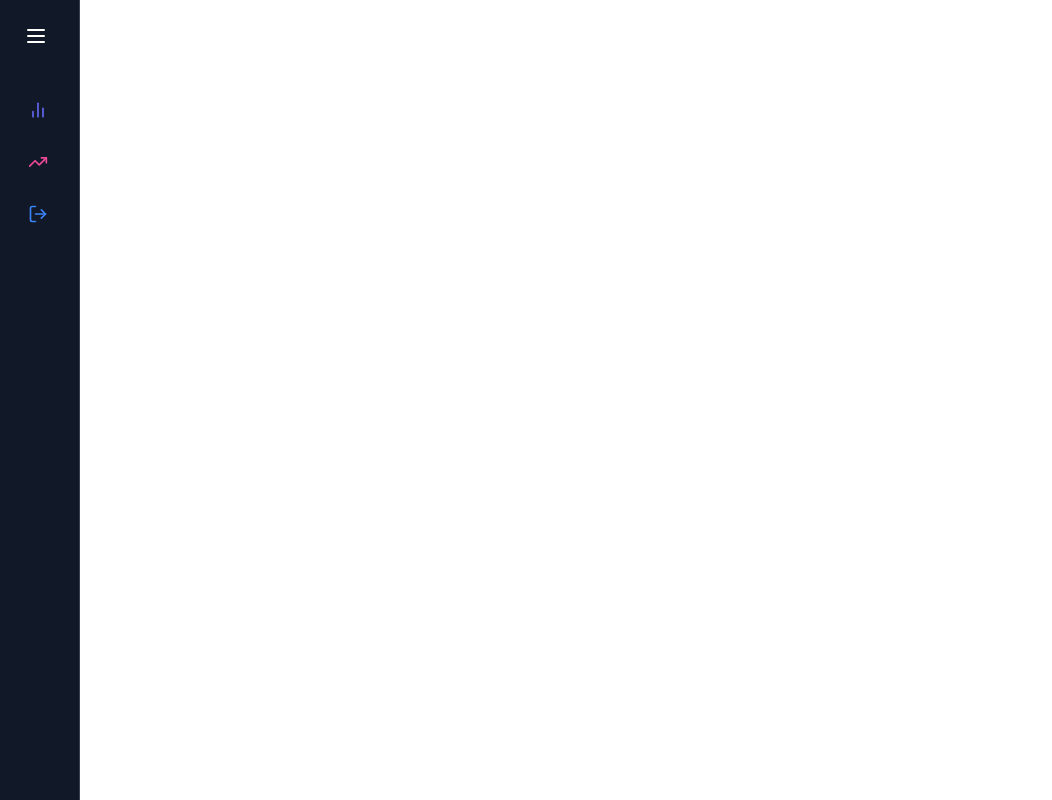
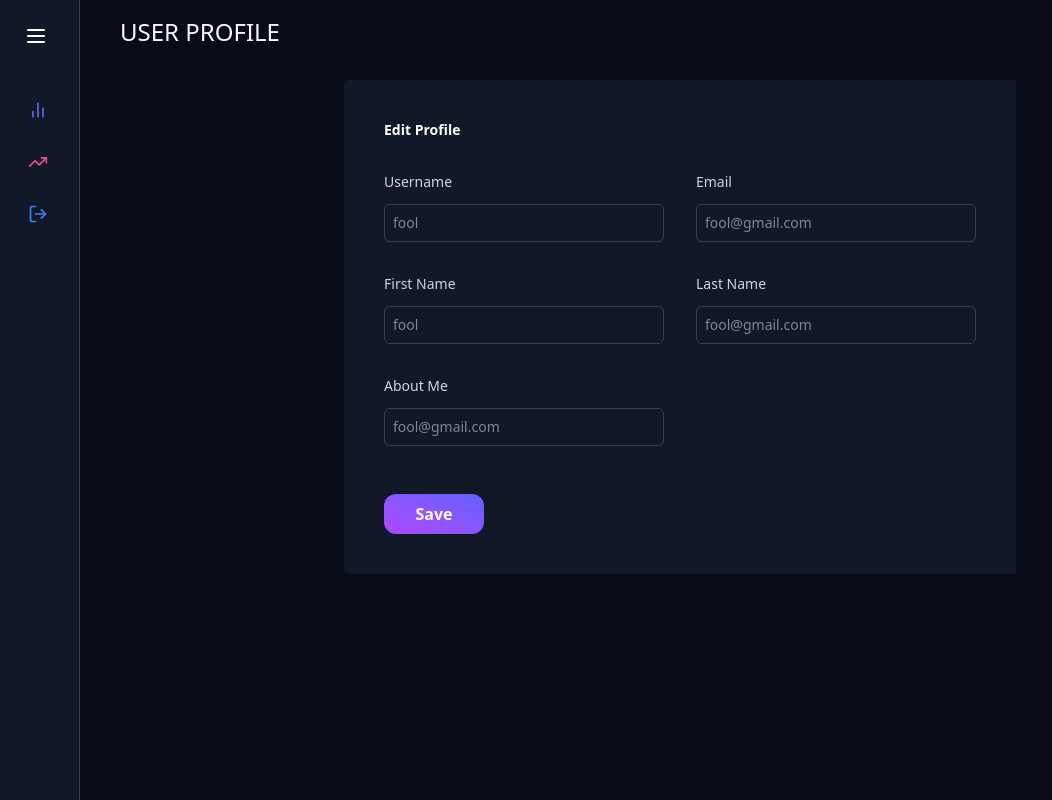
Before and after one commit to foolcodes/journey, a React (Vite) app: page /signout in a window 1280 px wide. Before the commit this address had no page. Shown: the whole page, without its empty margins (0-1052 px from the left). Built offline with nearby package versions, Linux system fonts and the light colour scheme.

Commit message:
Added the signout page will now work on the profile picture upload section

```diff
--- a/src/App.jsx
+++ b/src/App.jsx
@@ -6,14 +6,11 @@ import Register from "./components/Register";
 import Overview from "./components/Overview";
 import Challenges from "./components/Challenges";
 import Sidebar from "./components/Sidebar";
+import Signout from "./components/Signout";
 
 const App = () => {
   const location = useLocation();
-
-  // Define routes where Sidebar should not be shown
   const noSidebarRoutes = ["/", "/login", "/register"];
-
-  // Check if current route requires Sidebar
   const showSidebar = !noSidebarRoutes.includes(location.pathname);
 
   return (
@@ -25,6 +22,7 @@ const App = () => {
         <Route exact path="/register" element={<Register />} />
         <Route exact path="/overview" element={<Overview />} />
         <Route exact path="/challenges" element={<Challenges />} />
+        <Route exact path="/signout" element={<Signout />} />
       </Routes>
     </div>
   );
--- a/src/components/Challenges/index.jsx
+++ b/src/components/Challenges/index.jsx
@@ -18,10 +18,10 @@ const Challenges = () => {
   };
 
   return (
-    <div className="w-full h-screen bg-[#080C18] font-semibold p-10 pt-4">
+    <div className="w-full h-screen bg-[#080C18] p-10 pt-4">
       <div className="flex justify-between">
-        <h1 data-aos="fade-down" className="text-white text-3xl">
-          Challenges
+        <h1 data-aos="fade-down" className="text-gray-50 text-2xl">
+          CHALLENGES
         </h1>
         <button
           onClick={() => toggleChalengeModal(true)}
--- a/src/components/Note/index.jsx
+++ b/src/components/Note/index.jsx
@@ -14,7 +14,9 @@ const Note = ({ achieve = "" }) => {
       data-aos="fade-left"
       className="bg-gray-900 border border-gray-700 rounded-xl p-4 max-w-[22vw]"
     >
-      <h1 className="gradient-text text-2xl mb-3">Aim of the Challenge</h1>
+      <h1 className="gradient-text text-2xl mb-3 font-semibold">
+        Aim of the Challenge
+      </h1>
       <textarea
         placeholder="-> Be consistent
 
--- /dev/null
+++ b/src/components/Signout/index.jsx
@@ -0,0 +1,65 @@
+const Signout = () => {
+  return (
+    <div className="bg-[#080C18] h-screen w-full p-10 pt-4">
+      <h1 className="text-gray-50 text-2xl">USER PROFILE</h1>
+      <div className="flex justify-center items-center">
+        <div className="bg-[#111827] p-10 mt-8 rounded-l">
+          <h1 className="text-white font-semibold text-sm mb-8">
+            Edit Profile
+          </h1>
+          <form>
+            <div className="flex justify-between w-[70%] mb-8">
+              <div>
+                <h2 className="text-gray-300 text-sm mb-3">Username</h2>
+                <input
+                  placeholder="fool"
+                  type="text"
+                  className="w-70 mr-8 border border-gray-700 bg-transparent text-gray-100 text-sm focus:outline-none p-2 rounded-md"
+                />
+              </div>
+              <div>
+                <h2 className="text-gray-300 text-sm mb-3">Email</h2>
+                <input
+                  placeholder="fool@gmail.com"
+                  type="text"
+                  className="w-70 border border-gray-700 bg-transparent text-gray-100 text-sm focus:outline-none p-2 rounded-md"
+                />
+              </div>
+            </div>
+            <div className="flex justify-between w-[70%] mb-8">
+              <div>
+                <h2 className="text-gray-300 text-sm mb-3">First Name</h2>
+                <input
+                  placeholder="fool"
+                  type="text"
+                  className="w-70 mr-8 border border-gray-700 bg-transparent text-gray-100 text-sm focus:outline-none p-2 rounded-md"
+                />
+              </div>
+              <div>
+                <h2 className="text-gray-300 text-sm mb-3">Last Name</h2>
+                <input
+                  placeholder="fool@gmail.com"
+                  type="text"
+                  className="w-70 border border-gray-700 bg-transparent text-gray-100 text-sm focus:outline-none p-2 rounded-md"
+                />
+              </div>
+            </div>
+            <div className="flex flex-col">
+              <h2 className="text-gray-300 text-sm mb-3">About Me</h2>
+              <input
+                placeholder="fool@gmail.com"
+                type="text"
+                className="w-70 mb-12 border border-gray-700 bg-transparent text-gray-100 text-sm focus:outline-none p-2 rounded-md"
+              />
+              <button className="bg-linear-to-bl from-indigo-500 to-purple-500 w-[100px] p-2 rounded-xl shadow-2xs border-none cursor-pointer text-white font-semibold">
+                Save
+              </button>
+            </div>
+          </form>
+        </div>
+      </div>
+    </div>
+  );
+};
+
+export default Signout;
```
